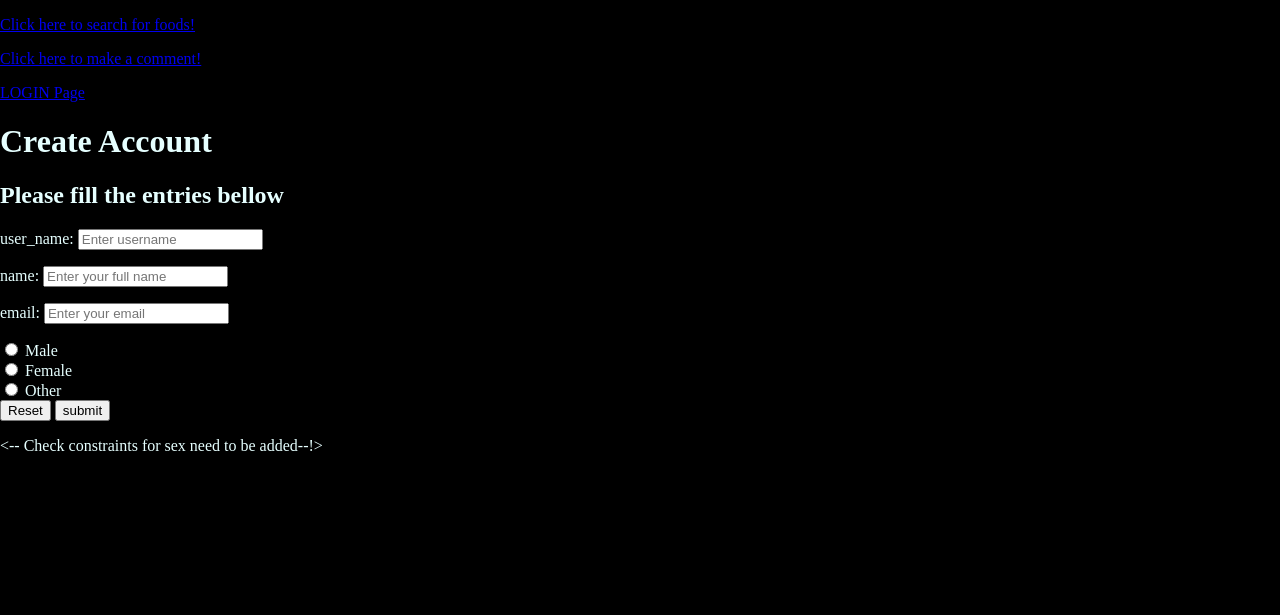
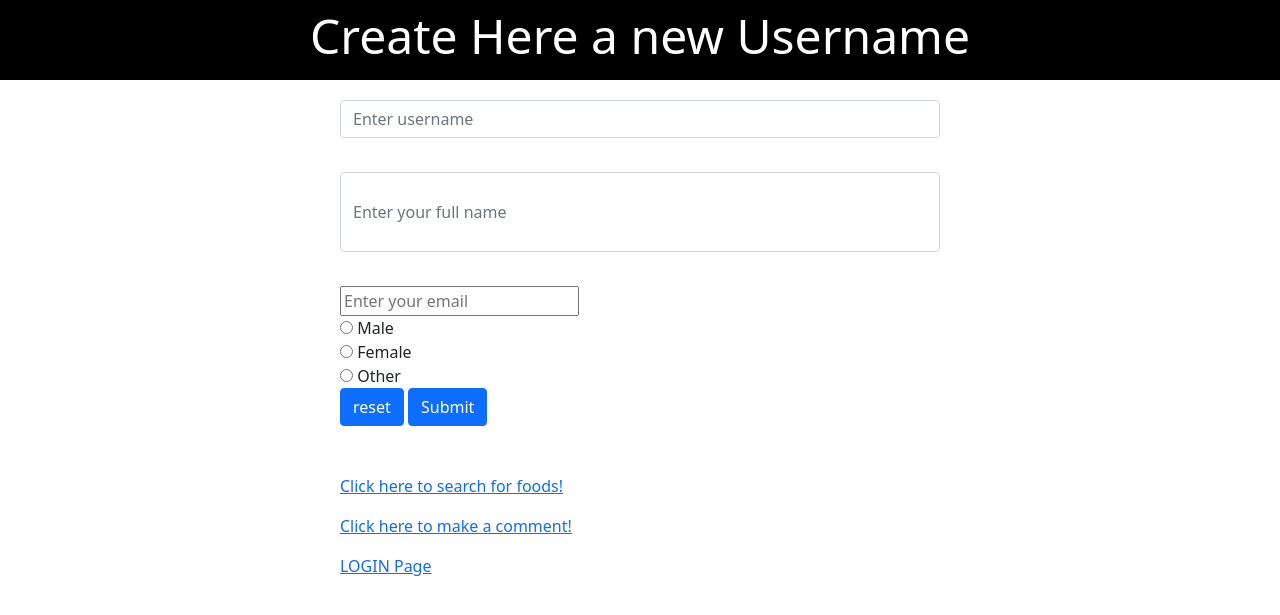
Before and after one commit to Omer-Mus/-w4111-proj1, a Flask app: template webserver/templates/index.html in a window 1280 px wide. Shown: the top 615 px of the page. Run offline with Flask 2, Linux system fonts and the light colour scheme; the template is opened without the code that fills it, so the values that code supplies are empty; parts of the project's set-up code (start-up, migrations or seed data) failed here and were passed over.

Commit message:
Fixed bugs. The code runs now after testing. Designed index.html to look like comments.html.

```diff
--- a/webserver/server.py
+++ b/webserver/server.py
@@ -194,12 +194,12 @@ def comments():
     print(request.args)
 
     # comment = request.form('comment')
-    cursor = g.conn.execute(text("""SELECT DISTINCT F.name AS Food, R.name AS restaurant, S.picture
-                                  FROM Foods F, Restaurants R, reviewed_at Rev, found_at AT, Locations L, Reviews S
-                                  WHERE  Rev.fid = F.fid AND  AT.GM_link = Rev.GM_link AND
-                                  AT.GM_link = L.GM_link AND AT.res_id = R.res_id;"""))
+    cursor = g.conn.execute(text("""SELECT DISTINCT F.name AS Food, F.fid, R.name AS restaurant, AT.GM_link
+                                      FROM Foods F, Restaurants R, reviewed_at Rev, found_at AT, Locations L
+                                      WHERE  Rev.fid = F.fid AND  AT.GM_link = Rev.GM_link AND
+                                      AT.GM_link = L.GM_link AND AT.res_id = R.res_id;"""))
     names = []
-    print("begin:")
+
     for result in cursor:
         names.append(result)
     cursor.close()
@@ -242,6 +242,11 @@ def make_comment():
 
         fid = names[int(Dish_num)][1]
         GM_link = names[int(Dish_num)][3]
+
+        # print(fid)
+        # print(GM_link)
+        # print(names[int(Dish_num)][0])
+
 
         # Create a review and the create a reviewed_At relation to bond all of the components together.
 
--- a/webserver/templates/index.html
+++ b/webserver/templates/index.html
@@ -1,55 +1,204 @@
+{#<!DOCTYPE html>#}
+{#<html lang="en">#}
+{##}
+{#<script>#}
+{#    function clicked() {#}
+{#    return confirm('clicked');#}
+{#}#}
+{#</script>#}
+{#<style>#}
+{#        #container {#}
+{#    width: 600px;#}
+{#    margin: 0px auto;#}
+{#}#}
+{##}
+{##announcement-editor {#}
+{#    margin-top: 20px;#}
+{#    margin-bottom: 40px;#}
+{#}#}
+{##}
+{##new-announcement-subject {#}
+{#    display: block;#}
+{#    margin-bottom: 10px;#}
+{#    width: 100%;#}
+{#}#}
+{##}
+{##new-announcement-body {#}
+{#    display: block;#}
+{#    margin-bottom: 10px;#}
+{#    width: 100%;#}
+{#    height: 80px;#}
+{##}
+{#}#}
+{##}
+{##the-title {#}
+{##}
+{#    margin-bottom: 10px;#}
+{#    width: 100%;#}
+{#    height: 80px;#}
+{#    text-align: center;#}
+{#    background-color: black;#}
+{#    color: white;#}
+{#    font-size: xxx-large;#}
+{#}#}
+{#.images {#}
+{#    display: block;#}
+{#    margin-bottom: 10px;#}
+{#    width: 80px;#}
+{#    height: 80px;#}
+{#}#}
+{#.announcement {#}
+{#    display: block;#}
+{#    margin-bottom: 40px;#}
+{#    padding: 30px 0px 0px 0px;#}
+{#    border-top: 1px solid #CCCCCC;#}
+{#    width: 100%;#}
+{#}#}
+{##}
+{#.announcement-subject {#}
+{#    display: block;#}
+{#    margin-bottom: 15px;#}
+{#    font-weight: bold;#}
+{#}#}
+{##}
+{#.announcement-body {#}
+{#    display: block;#}
+{#}#}
+{#</style>#}
+{##}
+{#<p><a href="search.html">Click here to search for foods!</a></p>#}
+{#<p><a href="comments.html">Click here to make a comment!</a></p>#}
+{#<p><a href="login.html">LOGIN Page</a></p>#}
+{##}
+{#  <body>#}
+{##}
+{#    <div class="container">#}
+{##}
+{#        <h1>Create Account</h1>#}
+{#        <h2>Please fill the entries bellow</h2>#}
+{##}
+{#        <form method="POST" action="/add">#}
+{#            <p>user_name: <input type="text" name="user_name" placeholder="Enter username" required> </p>#}
+{#            <p>name: <input type="text" name="name" placeholder="Enter your full name" required> </p>#}
+{#            <p>email: <input type="email" name="email" placeholder="Enter your email" required> </p>#}
+{#            <input type="radio" name="sex" value="M"> Male<br>#}
+{#            <input type="radio" name="sex" value="F"> Female<br>#}
+{#            <input type="radio" name="sex" value="O"> Other<br>#}
+{#            <input type="reset" required>#}
+{#            <input type="submit" value="submit" onclick="return clicked();" value="Button">#}
+{#            </p>#}
+{##}
+{#        </form>#}
+{#    </div>#}
+{##}
+{##}
+{#</body>#}
+{##}
+{#</html>#}
+
 <!DOCTYPE html>
-<html lang="en">
+<html>
+    <head>
+        <!-- Bootstrap for button styling -->
+        <link href="https://cdn.jsdelivr.net/npm/bootstrap@5.1.3/dist/css/bootstrap.min.css" rel="stylesheet" integrity="sha384-1BmE4kWBq78iYhFldvKuhfTAU6auU8tT94WrHftjDbrCEXSU1oBoqyl2QvZ6jIW3" crossorigin="anonymous">
+        <link rel="stylesheet" href="{{ url_for('static', filename = 'style.css') }}">
 
-<script>
-    function clicked() {
-    return confirm('clicked');
-}
-</script>
-<style>
-    body{
-    margin: 0 auto;
-    width:100%;
-    height:100%;
-    background-color: black;
-    color: #e6ffff;
-    overflow:hidden;
+    </head>
+    <style>
+                #container {
+    width: 600px;
+    margin: 0px auto;
 }
 
-.container input {
-    transition: all 0.6s ease-in-out;
+#announcement-editor {
+    margin-top: 20px;
+    margin-bottom: 40px;
 }
-</style>
 
-<p><a href="search.html">Click here to search for foods!</a></p>
-<p><a href="comments.html">Click here to make a comment!</a></p>
-<p><a href="login.html">LOGIN Page</a></p>
+#new-announcement-subject {
+    display: block;
+    margin-bottom: 10px;
+    width: 100%;
+}
 
-  <body>
+#new-announcement-body {
+    display: block;
+    margin-bottom: 10px;
+    width: 100%;
+    height: 80px;
 
-    <div class="Container">
+}
 
-        <h1>Create Account</h1>
-        <h2>Please fill the entries bellow</h2>
+#the-title {
 
+    margin-bottom: 10px;
+    width: 100%;
+    height: 80px;
+    text-align: center;
+    background-color: black;
+    color: white;
+    font-size: xxx-large;
+}
+#the-title {
+
+    margin-bottom: 10px;
+    width: 100%;
+    height: 80px;
+    text-align: center;
+    background-color: black;
+    color: white;
+    font-size: xxx-large;
+}
+
+.images {
+    display: block;
+    margin-bottom: 10px;
+    width: 80px;
+    height: 80px;
+}
+.announcement {
+    display: block;
+    margin-bottom: 40px;
+    padding: 30px 0px 0px 0px;
+    border-top: 1px solid #CCCCCC;
+    width: 100%;
+}
+
+.announcement-subject {
+    display: block;
+    margin-bottom: 15px;
+    font-weight: bold;
+}
+
+.announcement-body {
+    display: block;
+}
+
+    </style>
+
+    <body>
+        <div id ="the-title">Create Here a new Username</div>
+        <div id="container">
+            <div id="announcement-editor">
         <form method="POST" action="/add">
-            <p>user_name: <input type="text" name="user_name" placeholder="Enter username" required> </p>
-            <p>name: <input type="text" name="name" placeholder="Enter your full name" required> </p>
-            <p>email: <input type="email" name="email" placeholder="Enter your email" required> </p>
+
+            <input type="text" id="new-announcement-subject" class="form-control" name="user_name" placeholder="Enter username" required> <br>
+            <input type="text" id="new-announcement-body" class="form-control" name="name" placeholder="Enter your full name" required><br>
+            <input type="email" name="email" placeholder="Enter your email" required><br>
             <input type="radio" name="sex" value="M"> Male<br>
             <input type="radio" name="sex" value="F"> Female<br>
             <input type="radio" name="sex" value="O"> Other<br>
-            <input type="reset" required>
-            <input type="submit" value="submit" onclick="return clicked();" value="Button">
-            </p>
-            <-- Check constraints for sex need to be added--!>
-            <p>
+             <input id="reset-button" type="reset"  class="btn btn-primary" value="reset">
+            <input id="submit-button" type="submit"  class="btn btn-primary" value="Submit">
 
-            </p>
         </form>
-    </div>
-
-
-</body>
-
+            <br><br>
+            <p><a href="search.html">Click here to search for foods!</a></p>
+            <p><a href="comments.html">Click here to make a comment!</a></p>
+            <p><a href="login.html">LOGIN Page</a></p>
+            </div>
+            <div id="announcements">
+            </div>
+        </div>
+    </body>
 </html>
```
Also changed, not shown: webserver/templates/comments.html (+16 -7 lines), webserver/templates/style.css (added, +57 -0 lines).
